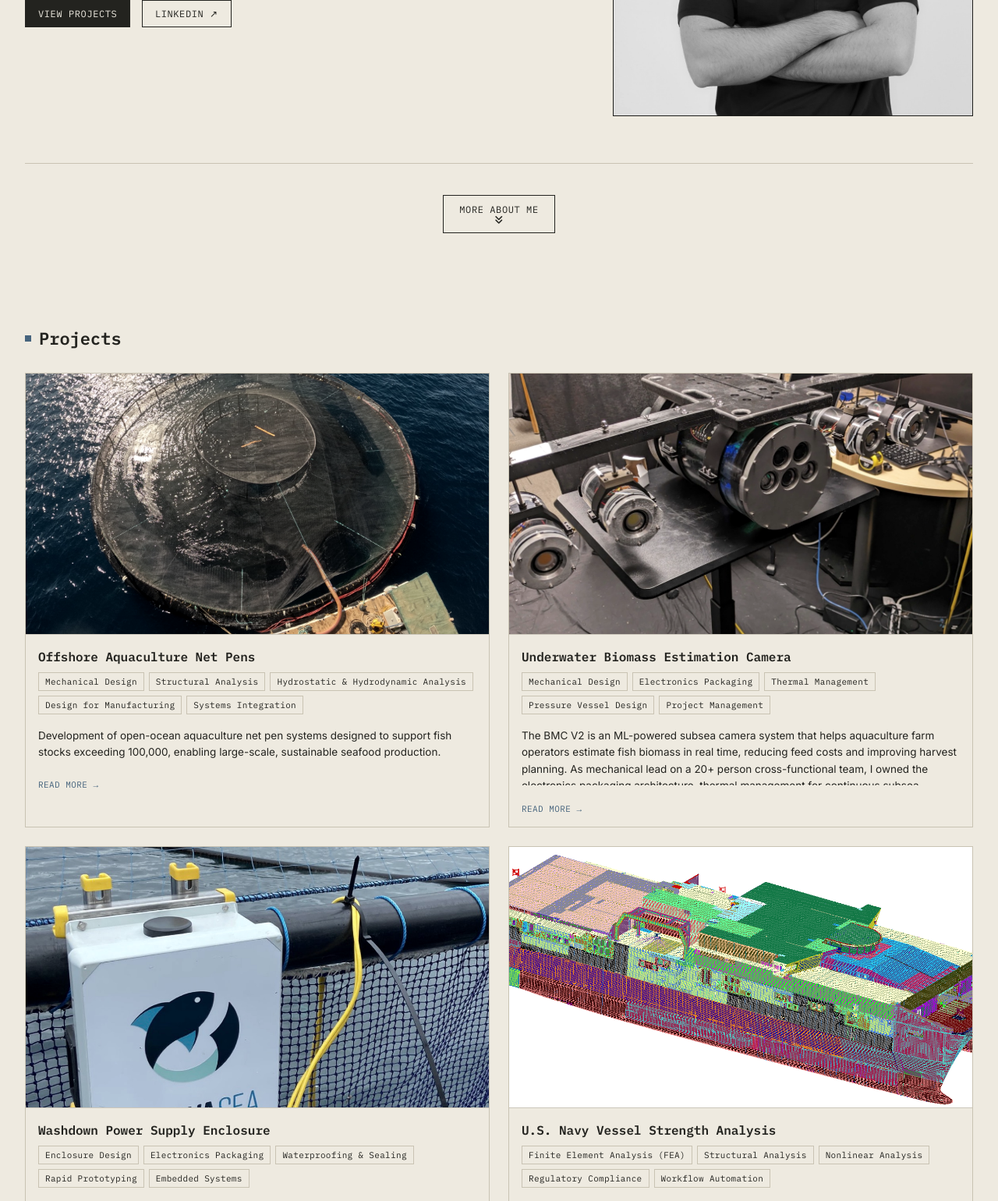
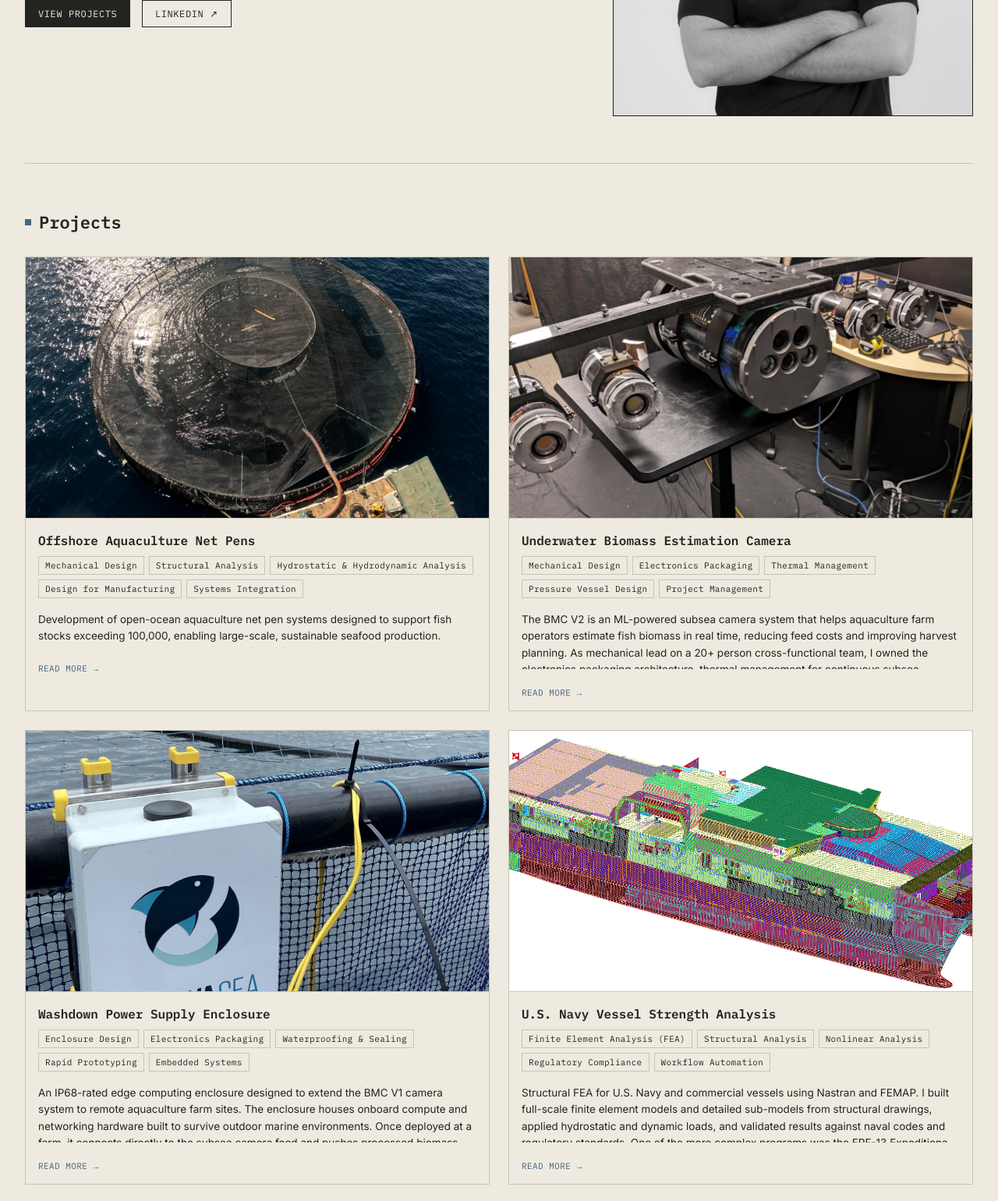
Before and after one commit to EliasPrince/EliasPrince.github.io, a Jekyll site: the page built from index.html, in a window 1280 px wide, cut to the strip 456-1996 px from the top of the page. Shown: the whole strip at 78% size. Built offline with Jekyll 4.4.1, drawn with Linux system fonts in a browser that asks for light colours.

Commit message:
Remove hero "More About Me" arrow button
Not needed now that projects sits right below the hero without an
extra visual break.

Co-Authored-By: Claude Sonnet 5 <noreply@anthropic.com>
Claude-Session: https://claude.ai/code/session_01PLo9bhqcoY2SwZRFSFiFRf

```diff
--- a/css/styles.css
+++ b/css/styles.css
@@ -298,39 +298,6 @@ nav .mobile-nav {
     box-shadow: none;
     filter: grayscale(0.3) contrast(1.05);
 }
-
-/* NAVIGATION ARROW */
-.arrow{
-    margin-top: 40px;
-    margin-bottom: 60px;
-    display: flex;
-    justify-content: center;
-}
-
-.arrow a {
-    font-family: 'IBM Plex Mono', monospace;
-    font-size: 12px;
-    letter-spacing: 0.05em;
-    text-transform: uppercase;
-    color: var(--text-color);
-    display: inline-block;
-    align-items: center;
-    border: 1px solid var(--text-color);
-    border-radius: 0;
-    padding: 10px 20px;
-    text-align: center;
-}
-
-.arrow a > * {
-    display: block;
-    margin: 0 auto;
-}
-
-.arrow a:hover {
-    color: var(--link-color);
-    border-color: var(--link-color);
-}
-
 
 /*SECTION 2: PROJECT GRID */
 .project-grid-section {
@@ -1018,10 +985,6 @@ footer p {
         margin: 0
     }
 
-    .arrow {
-        display: none;
-    }
-
     .project-grid-section .grid-container {
     grid-template-columns: repeat(auto-fit, minmax(300px, 1fr));
     }
--- a/index.html
+++ b/index.html
@@ -7,14 +7,6 @@ layout: wrapper
 
 {% include hero.html%}
 
-
-
-<div class="arrow">
-    <a href="#projects">
-        More About Me
-    <i class="fa-solid fa-angles-down"></i>
-    </a>
-</div>
 {% include projects.html%}
 {% include skills.html%}
 {% include contact.html%}
```
